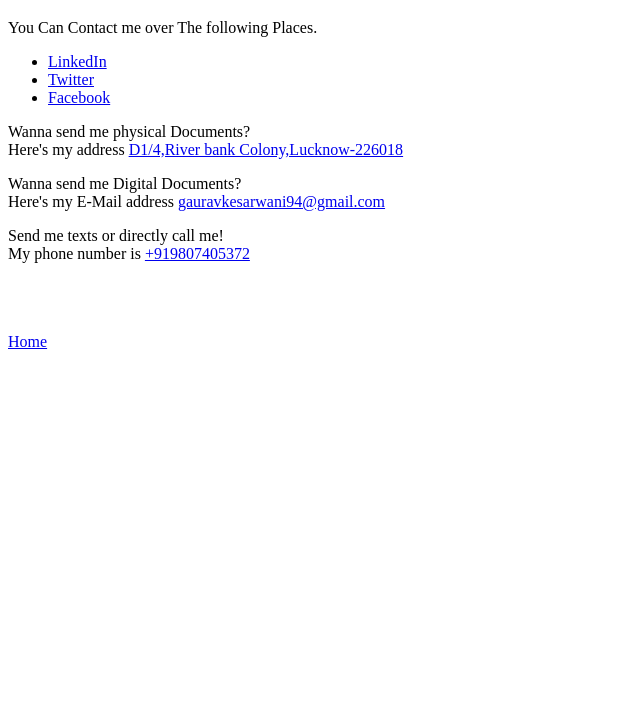
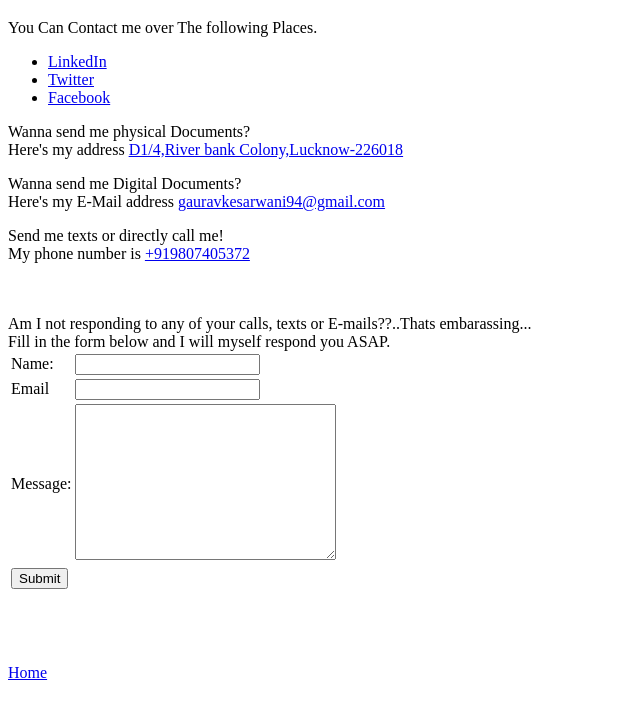
Before and after one commit to Kesarwani17/kesarwani17html.github.io, a plain HTML site: page contactme.html in a window 1280 px wide. Shown: the part 61-780 px from the top of the page, without its empty margins (0-640 px from the left). Drawn offline with Linux system fonts and the light colour scheme.

Commit message:
Update contactme.html

```diff
--- a/contactme.html
+++ b/contactme.html
@@ -17,8 +17,34 @@
   <p>Wanna send me physical Documents?<br>Here's my address <a href="https://www.google.com/maps/dir//26.8631358,80.9237019/@26.8629125,80.9233219,19z/data=!4m2!4m1!3e0">D1/4,River bank Colony,Lucknow-226018</a></p>
   <p>Wanna send me Digital Documents?<br>Here's my E-Mail address <a href="emailto: gauravkesarwani94@gmail.com">gauravkesarwani94@gmail.com</a> </p>
   <p>Send me texts or directly call me!<br>My phone number is <a href="tel:+919807405372"> +919807405372</a></p>
+  <br><br>
+  Am I not responding to any of your calls, texts or E-mails??..Thats embarassing...<br>
+  Fill in the form below and I will myself respond you ASAP.
+<table>
+  <tr>
+    <form action="mailto:gauravkesarwani94@gmail.com" method="post" enctype="text/plain">
+      <td><label>Name:</label></td>
+      <td><input type="text" name="Name" value=""><br></td>
+  </tr>
+  <tr>
+    <td><label>Email</label></td>
+    <td><input type="email" name="Email" value=""><br></td>
+  </tr>
+  <tr>
+    <td><label>Message:</label> </td>
+    <td><textarea name="Message" rows="10" cols="30"></textarea> </td>
+  </tr>
+  <tr>
+    <td>
+    <input type="submit" name=""></td>
+  </tr>
+    </form>
+</table>
+
+  <br>
   <br><br><br>
   <a href="index.html">Home</a>
+
 </body>
 
 </html>
```
